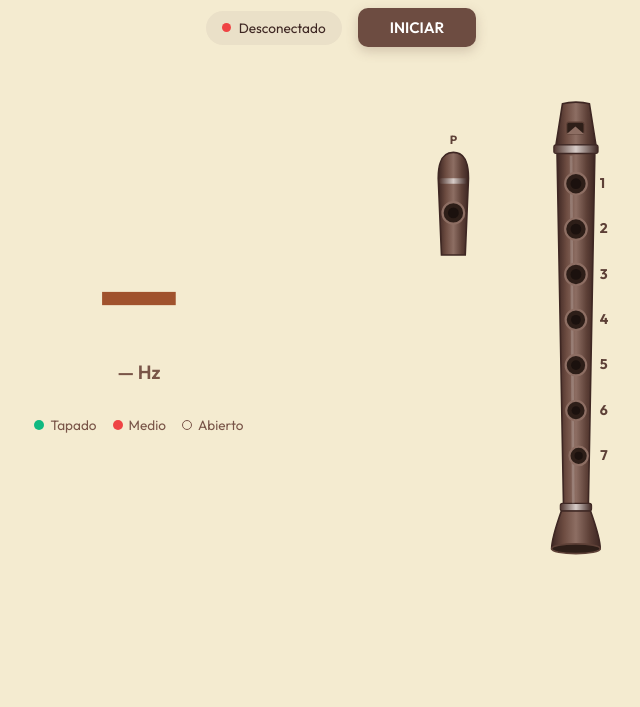
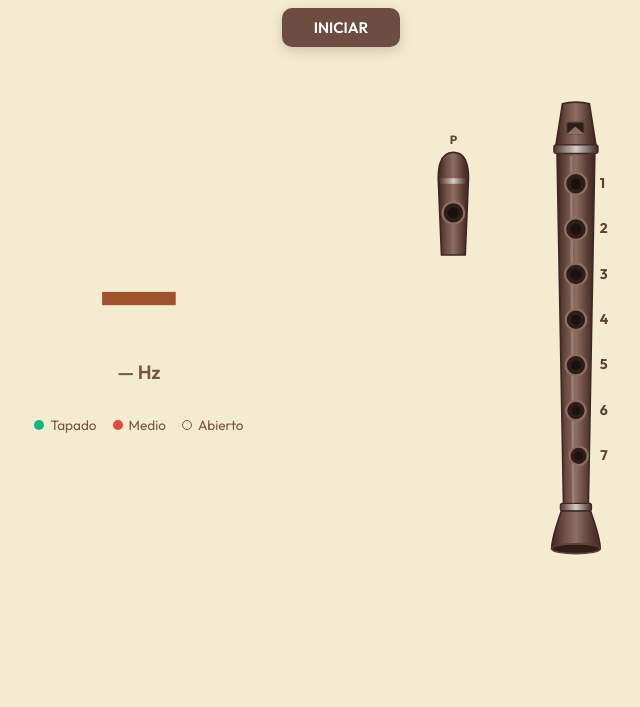
Before and after one commit to loardo-jp/flauta-dulce-esp32, a website: page public/index.html in a window 1280 px wide. Shown: the part 93-800 px from the top of the page, without its empty margins (299-939 px from the left). Drawn offline with Linux system fonts and the light colour scheme.

Commit message:
feat(ui): eliminar la pastilla de estado Conectado/Desconectado

```diff
--- a/public/index.html
+++ b/public/index.html
@@ -189,10 +189,6 @@ header h1 {
   </header>
 
   <div class="top-controls">
-    <div class="status-badge">
-      <div class="status-dot" id="statusDot"></div>
-      <span id="statusText">Desconectado</span>
-    </div>
     <button class="btn-start" id="btnStart">INICIAR</button>
   </div>
 
@@ -428,15 +424,15 @@ function connectWS() {
 
   ws.onopen = () => {
     wsConnected = true;
-    statusDot.classList.add('on');
-    statusText.textContent = 'Conectado';
+    if (statusDot) statusDot.classList.add('on');
+    if (statusText) statusText.textContent = 'Conectado';
     ws.send(JSON.stringify({ type: 'register', device: 'browser' }));
   };
 
   ws.onclose = () => {
     wsConnected = false;
-    statusDot.classList.remove('on');
-    statusText.textContent = 'Desconectado';
+    if (statusDot) statusDot.classList.remove('on');
+    if (statusText) statusText.textContent = 'Desconectado';
     setTimeout(connectWS, 2000);
   };
 
```
